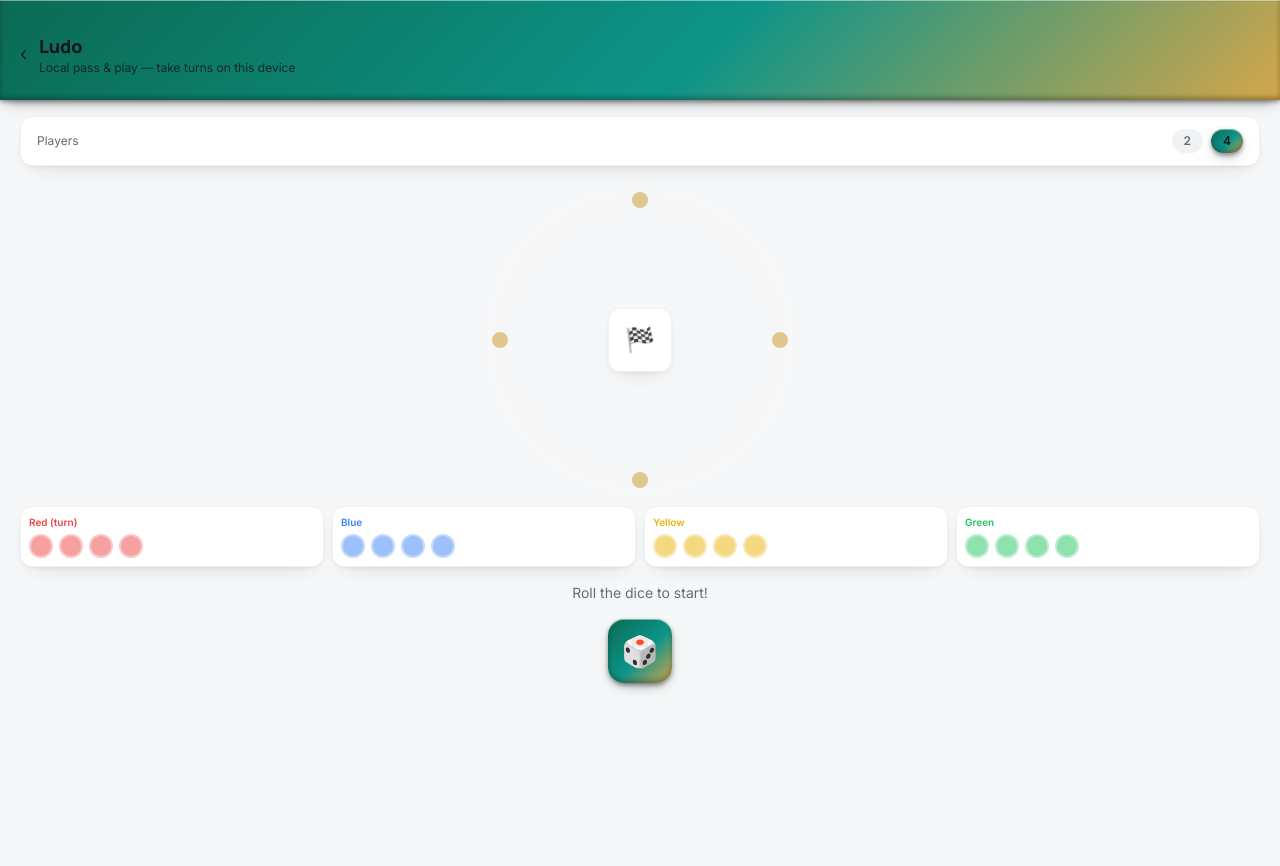
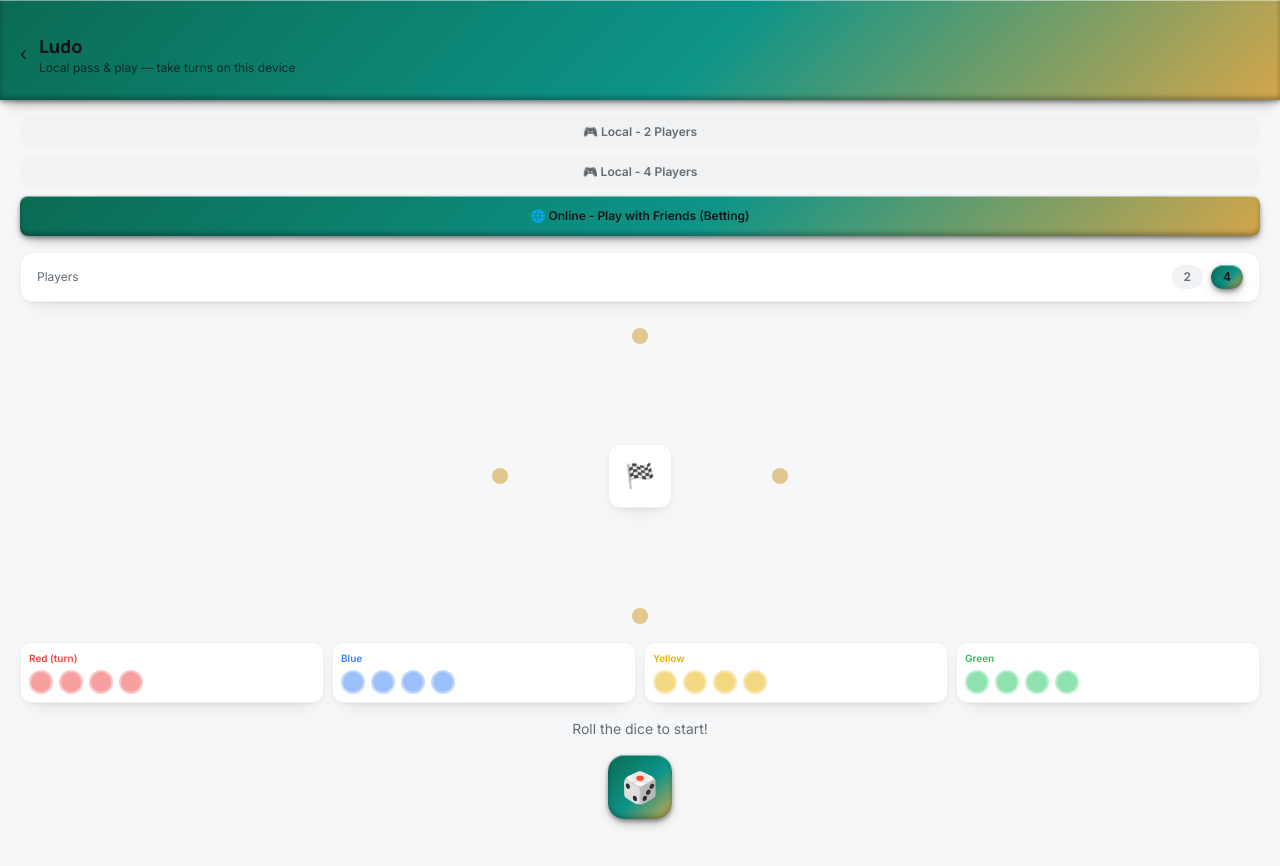
Before and after one commit to qr9695242-cmyk/milaap, a Next.js app: page /games/ludo in a window 1280 px wide. Shown: the top 866 px of the page. Before the commit the page ends 800 px from the top, so only its background shows below. Built offline with nearby package versions, Linux system fonts and the light colour scheme; no server answers.

Commit message:
Add online multiplayer option to Ludo game page

```diff
--- a/app/games/ludo/page.js
+++ b/app/games/ludo/page.js
@@ -2,6 +2,7 @@
 
 import { useMemo, useState } from "react";
 import Link from "next/link";
+import { useRouter } from "next/navigation";
 
 // --- Simplified Ludo rules --------------------------------------------
 // 4 players around one 52-cell shared ring. Each token's progress is a
@@ -35,6 +36,7 @@ function ringPosition(player, steps) {
 }
 
 export default function LudoGamePage() {
+  const router = useRouter();
   const [numPlayers, setNumPlayers] = useState(4);
   const [tokens, setTokens] = useState(initialTokens());
   const [turn, setTurn] = useState(0);
@@ -154,6 +156,33 @@ export default function LudoGamePage() {
           </div>
         </div>
       </section>
+
+      {/* GAME MODE SELECTOR */}
+      {!winner && tokens.every(t => t.every(s => s === 0)) && (
+        <div className="mx-5 mt-4 flex flex-col gap-2">
+          <button
+            onClick={() => setNumPlayers(2)}
+            className="rounded-lg bg-panel2 px-4 py-2 text-xs font-semibold text-mist ring-1 ring-white/5"
+          >
+            🎮 Local - 2 Players
+          </button>
+          <button
+            onClick={() => {
+              setNumPlayers(4);
+              resetGame();
+            }}
+            className="rounded-lg bg-panel2 px-4 py-2 text-xs font-semibold text-mist ring-1 ring-white/5"
+          >
+            🎮 Local - 4 Players
+          </button>
+          <button
+            onClick={() => router.push("/games/ludo/multiplayer")}
+            className="rounded-lg bg-glow-gradient px-4 py-3 text-xs font-semibold text-ink hover:shadow-glow transition"
+          >
+            🌐 Online - Play with Friends (Betting)
+          </button>
+        </div>
+      )}
 
       {!winner && (
         <div className="mx-5 mt-4 flex items-center justify-between rounded-xl bg-panel px-4 py-3 ring-1 ring-white/5">
```
